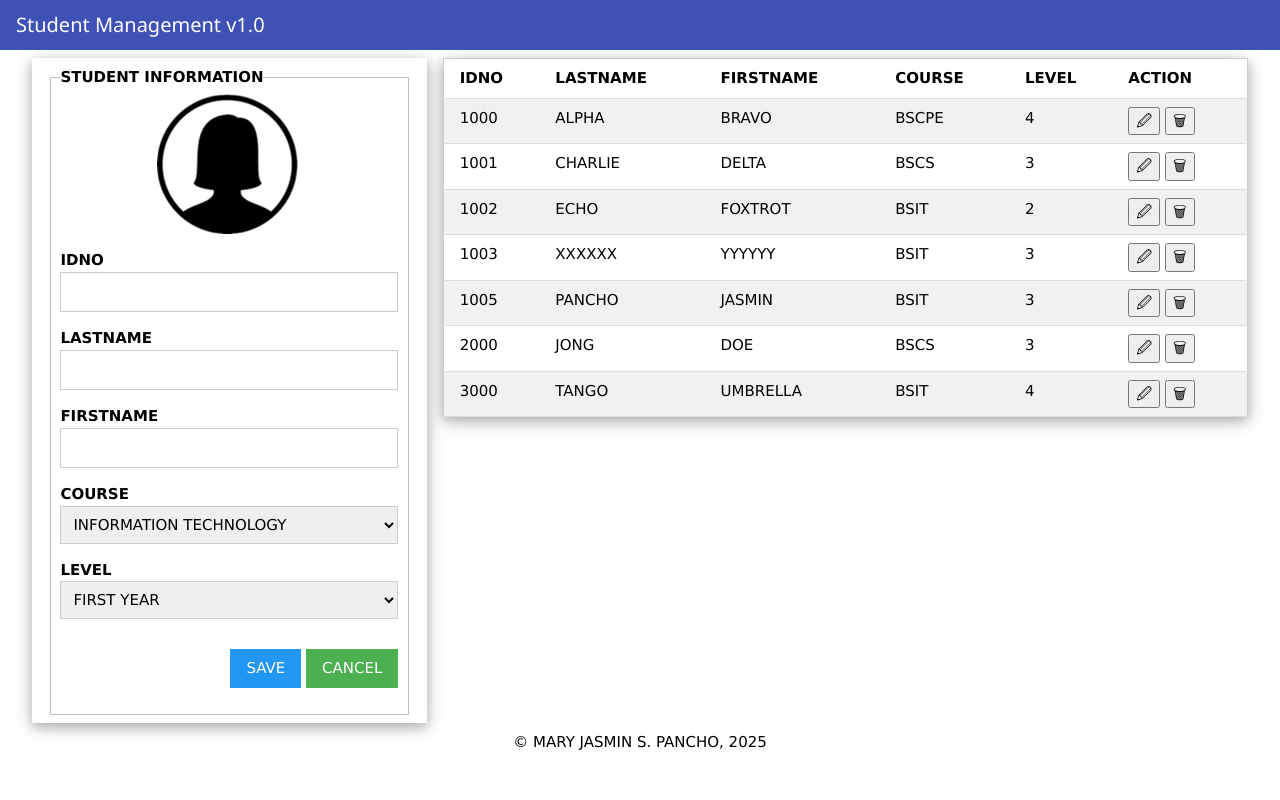
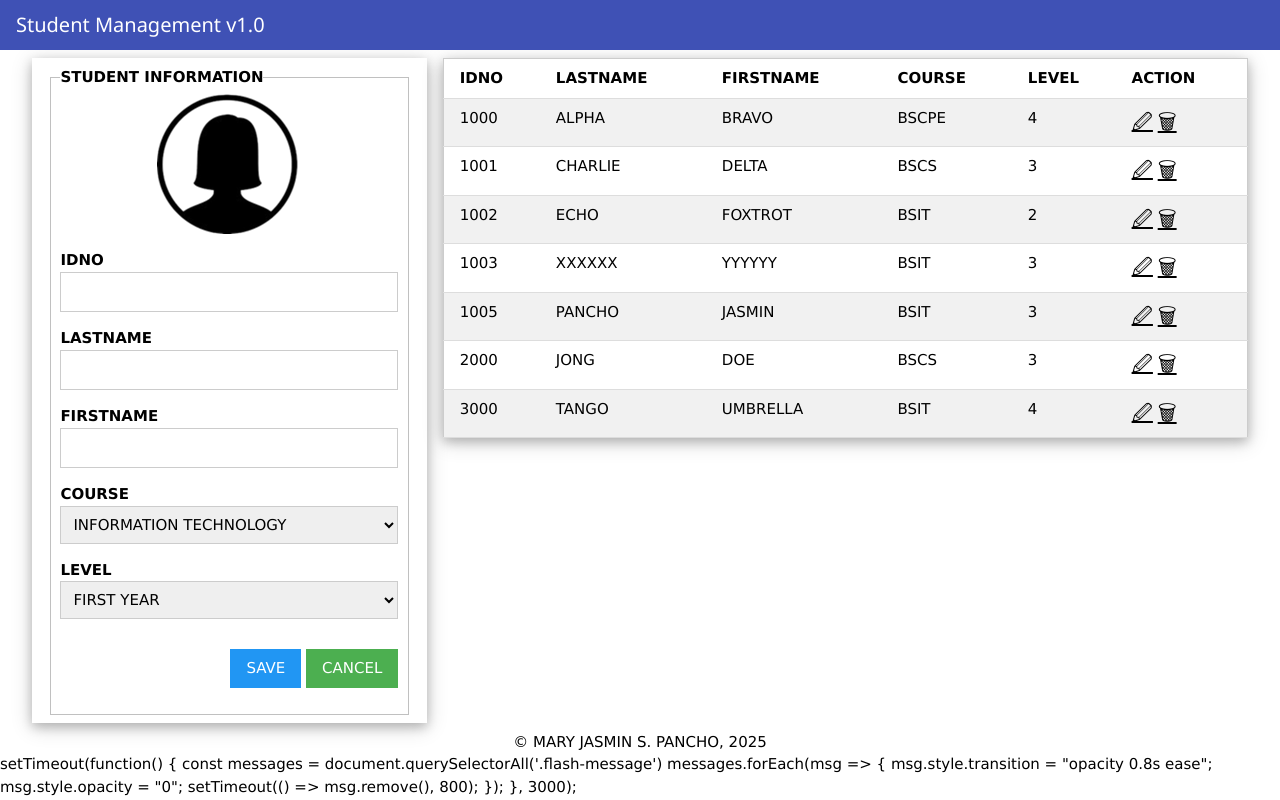
Before and after one commit to MaryJasminPancho/student-web-application, a Flask app: page / in a window 1280 px wide. Run offline with Flask 3, Linux system fonts and the light colour scheme; data comes from the database, SQL or seed files in the repository.

Commit message:
basic functionality

```diff
--- a/app.py
+++ b/app.py
@@ -2,14 +2,58 @@
 sys.path.insert(0,"db/")
 from db.dbhelper import  *
 
-from flask import Flask, render_template, redirect
+from flask import Flask, render_template, redirect, request, flash
 
 app = Flask(__name__)
+app.secret_key = "mysecretkey"
 
 @app.route("/")
 def index() -> None:
     students:list = getall('students')
     return render_template('index.html', studentlist=students)
 
+@app.route("/add", methods=["post"])
+def addstudent() -> None:
+    idno = request.form['idno'].strip()
+    lastname = request.form['lastname'].strip()
+    firstname = request.form['firstname'].strip()
+    course = request.form['course']
+    level = request.form['level']
+
+    if not idno or not lastname or not firstname:
+        flash("Please fill in all required fields!", "error")
+        return redirect("/")
+
+    addrecord("students", idno=idno, lastname=lastname, firstname=firstname, course=course, level=level)
+    flash("Student added successfully!")
+    return redirect("/")
+
+@app.route("/delete/<idno>")
+def deletestudent(idno):
+    deleterecord("students", idno=idno)
+    return redirect("/")
+
+@app.route("/edit/<idno>", methods=["get"])
+def editstudent(idno):
+    student = getrecord("students", idno=idno)
+    if not student:
+        return redirect("/")
+    return render_template("edit.html", student=student[0])
+
+@app.route("/update", methods=["post"])
+def updatestudent() -> None:
+    idno = request.form["idno"]
+    lastname = request.form["lastname"]
+    firstname = request.form["firstname"]
+    course = request.form["course"]
+    level = request.form["level"]
+
+    # sql = "UPDATE students SET lastname=?, firstname=?, course=?, level=? WHERE idno=?"
+    # vals = [lastname, firstname, course, level, idno]
+    # getprocess(sql, vals)
+    # return redirect("/")
+    updaterecord("students", where={"idno":idno}, lastname=lastname, firstname=firstname, course=course, level=level)
+    return redirect("/")
+
 if __name__=="__main__":
     app.run(debug=True)
--- a/db/dbhelper.py
+++ b/db/dbhelper.py
@@ -50,8 +50,8 @@
     dats:list = ['?']*len(keys)
     datstring:str = ",".join (dats)
     fields:str = "`,`".join(keys)
-    sql:str = f"INSERT INTO `{table}` (`{fields}`) VALUES {datstring}"
-    return getprocess(sql,vals)
+    sql:str = f"INSERT INTO `{table}` (`{fields}`) VALUES ({datstring})"
+    return postprocess(sql,vals)
 
 def deleterecord(table:str,**kwargs)->bool:
     keys:list = list(kwargs.keys())
@@ -63,14 +63,27 @@
     sql:str = f"DELETE FROM `{table}` WHERE {fields}"
     return postprocess(sql,vals)
 
-def updaterecord(table:str,**kwargs)->bool:
-    keys:list = list(kwargs.keys())
-    vals:list = list(kwargs.values())
-    newvals:list = []
-    flds:list = []
-    for index in range(1,len(keys)):
-        flds.append(f"`{keys}`=?")
-        newvals.append(f"{vals[index]}")
-    fields:str = ",".join(flds)
-    sql:str = f"UPDATE `{table}` SET {fields} WHERE `{keys[0]}`='{vals[0]}'"
-    return postprocess(sql,newvals)
+# def updaterecord(table:str,**kwargs)->bool:
+#     keys:list = list(kwargs.keys())
+#     vals:list = list(kwargs.values())
+#     newvals:list = []
+#     flds:list = []
+#     for index in range(1,len(keys)):
+#         flds.append(f"`{keys[index]}`=?")
+#         newvals.append({vals[index]})
+#     fields:str = ",".join(flds)
+#     sql = f"UPDATE `{table}` SET {fields} WHERE `{keys[0]}`=?"
+#     newvals.append(vals[0])
+#     return postprocess(sql,newvals)
+
+def updaterecord(table: str, where: dict, **kwargs) -> bool:
+    keys = list(kwargs.keys())
+    vals = list(kwargs.values())
+    sets = ",".join([f"`{k}`=?" for k in keys])
+
+    w_keys = list(where.keys())
+    w_vals = list(where.values())
+    w_clause = " AND ".join([f"`{k}`=?" for k in w_keys])
+
+    sql = f"UPDATE `{table}` SET {sets} WHERE {w_clause}"
+    return postprocess(sql, vals + w_vals)
--- a/templates/base.html
+++ b/templates/base.html
@@ -12,11 +12,32 @@
             <h4>Student Management v1.0</h4>
         </div>
         <div class="w3-container w3-padding">
+            {% with messages = get_flashed_messages(with_categories=true) %}
+                {% if messages %}
+                    {% for category, message in messages %}
+                        <div class="w3-panel {% if category == 'error' %}w3-red{% else %}w3-green{% endif %} w3-padding w3-animate-opacity flash-message">
+                            <span onclick="this.parentElement.style.display='none'" class="w3-display-topright">&times;</span>
+                            {{message}}
+                        </div>
+                    {% endfor %}
+                {% endif %}
+            {% endwith %}
+
             {% block content %}
             {% endblock %}
         </div>
         <center>
             &copy; MARY JASMIN S. PANCHO, 2025
         </center>
+        <scripts>
+            setTimeout(function() {
+                const messages = document.querySelectorAll('.flash-message')
+                messages.forEach(msg => {
+                    msg.style.transition = "opacity 0.8s ease";
+                    msg.style.opacity = "0";
+                    setTimeout(() => msg.remove(), 800);
+                });
+            }, 3000);
+        </scripts>
     </body>
 </html>
--- a/templates/index.html
+++ b/templates/index.html
@@ -6,7 +6,7 @@
             <div class="w3-card-4 w3-container w3-padding">
                 <fieldset>
                     <legend><b>STUDENT INFORMATION</b></legend>
-                    <form>
+                    <form action="/add" method="post">
                         <center><img src="{{ url_for('static',filename='images/profile.png') }}"></center>
                         <p>
                             <label><b>IDNO</b></label>
@@ -73,8 +73,8 @@
                     <td class="w3-hide-large">{{ students['course'].upper() }}-{{ students['level'] }}</td>
 
                     <td>
-                        <button>&#128393;</button>
-                        <button>&#128465;</button>
+                        <a href="/edit/{{ students['idno'] }}" style="font-size: 20px;">&#128393;</a href="">
+                        <a href="/delete/{{ students['idno'] }}" style="font-size: 21px;">&#128465;</a href="">
                     </td>
                 </tr>
                 {% endfor %}
```
